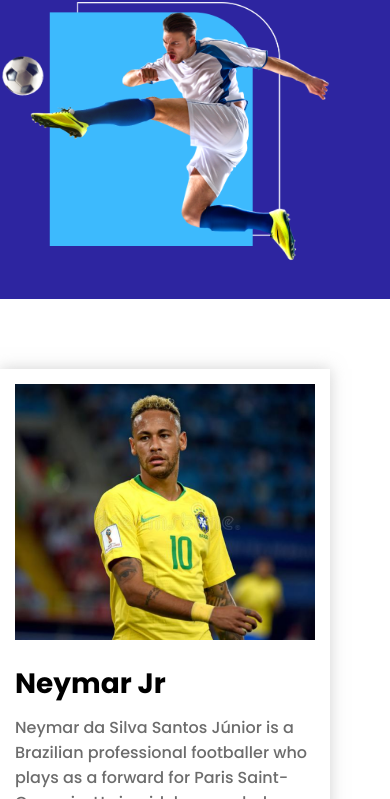
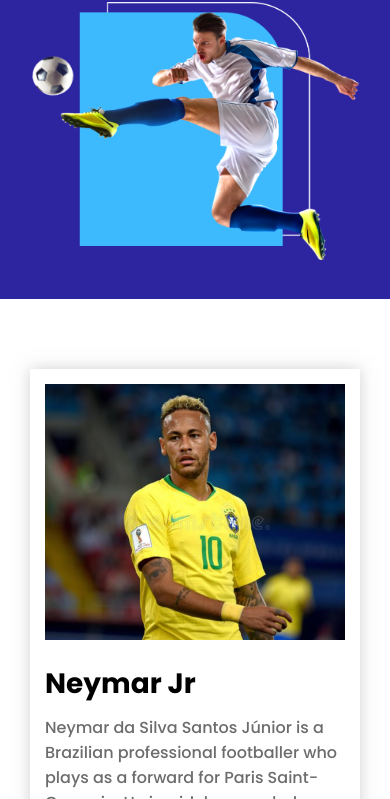
Before and after one commit to raihan-eagle/Leader-board-copa-ameroca, a plain HTML site: page index.html in a window 390 px wide. Shown: the part 396-1195 px from the top of the page. Drawn offline with Linux system fonts and the light colour scheme.

Commit message:
white space fixing

```diff
--- a/cssstyles/styles.css
+++ b/cssstyles/styles.css
@@ -193,6 +193,7 @@ footer p{
         /* width: 100%; */
         display:flex;
         flex-direction: column;
+        align-items: center;
     }
 
     .item-container img{
@@ -233,10 +234,19 @@ footer p{
     .blogs-container{
 
         width: 100%;
-        display: grid;
+        /* display: grid;
         grid-template-columns: repeat(1, 1fr);
-        margin-bottom: 60px;
+        margin-bottom: 60px; */
+                                    display: flex;
+                                    flex-direction: column;
+                                    align-items: center;
     }
+/*
+                .blogs{
+                    display: flex;
+                    flex-direction: column;
+                    align-items: center; }*/
+
         /* blog ends here ------------- */
 
 
@@ -323,6 +333,8 @@ footer p{
         display: grid;
         grid-template-columns: repeat(2, 1fr);   /* change here  */
         margin-bottom: 60px;
+        justify-items: center;     /* change here  */
+
     }
 
     /* blog ends here ------------- */
```
Also changed, not shown: index.html (+1 -1 lines).
